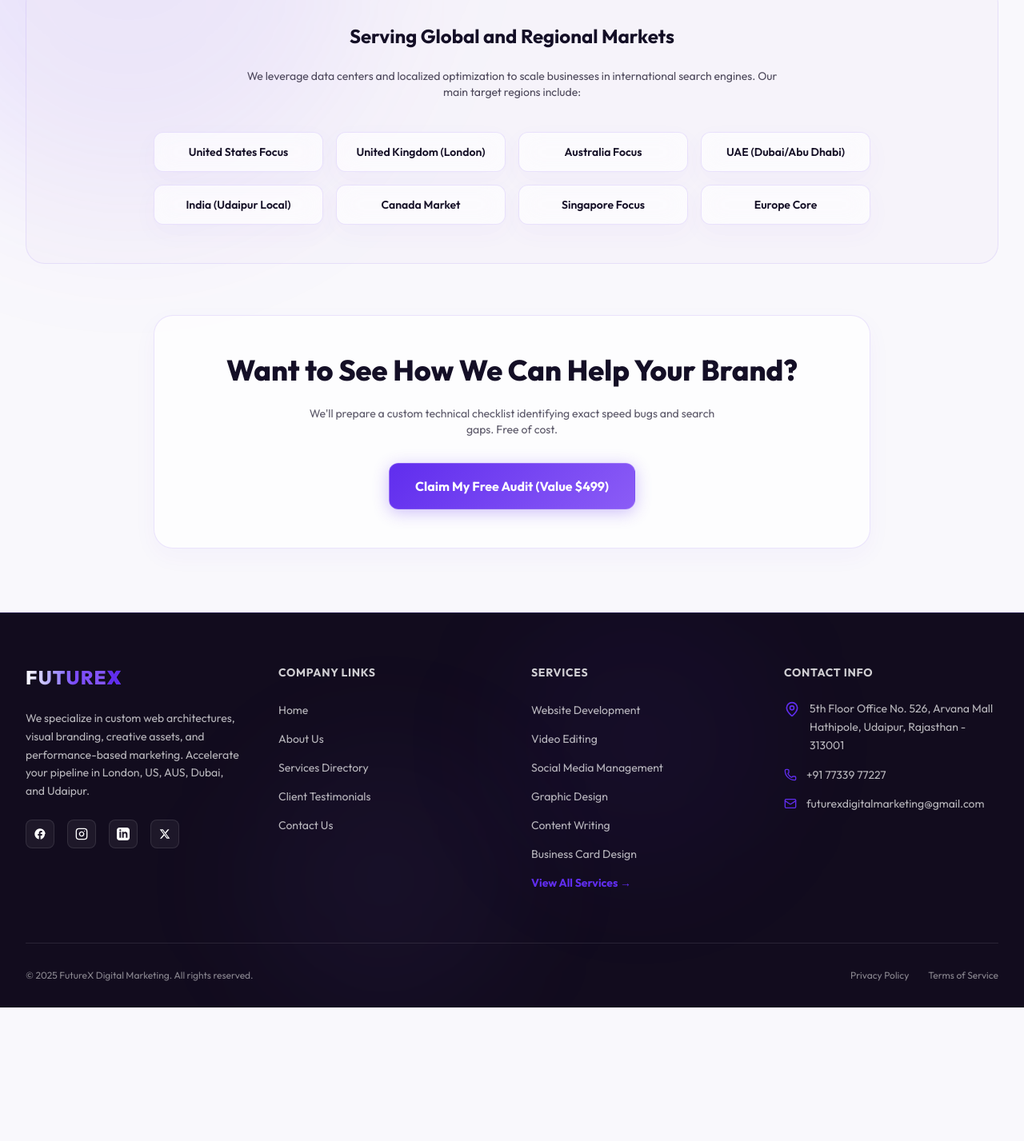
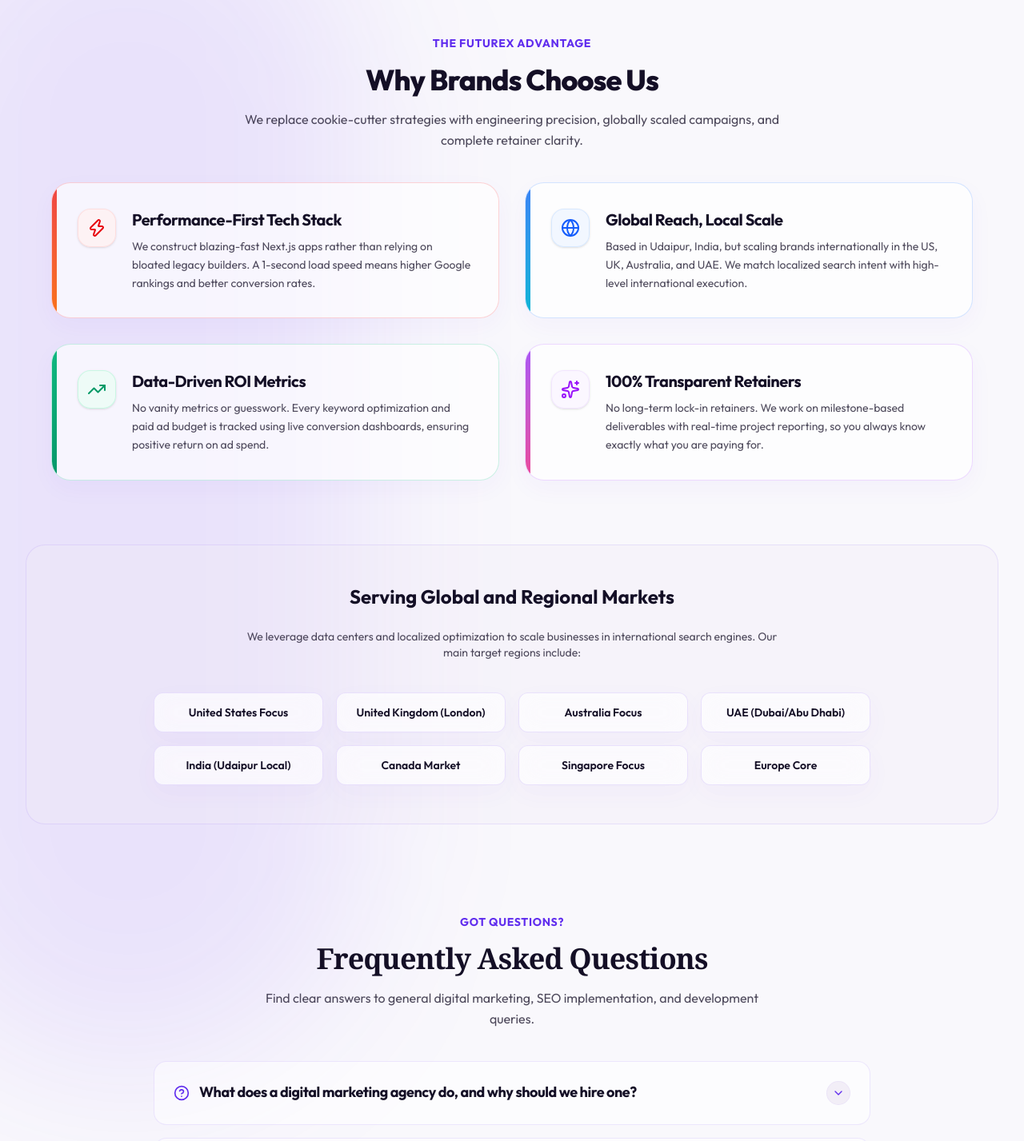
Before and after one commit to Eshbanoliver/futurexwebsite, a Next.js app: page /about in a window 1280 px wide. Shown: the part 994-2421 px from the top of the page at 80% size. Before the commit the page ends 2254 px from the top, so only its background shows below. Built offline with nearby package versions, Linux system fonts and the light colour scheme.

Commit message:
feat: add Why Choose Us and SEO-optimized FAQ sections to About page

```diff
--- a/src/app/about/page.tsx
+++ b/src/app/about/page.tsx
@@ -1,6 +1,17 @@
 import React from "react";
 import Link from "next/link";
-import { ShieldCheck, GraduationCap, Award, CheckCircle } from "lucide-react";
+import {
+  ShieldCheck,
+  GraduationCap,
+  Award,
+  CheckCircle,
+  Zap,
+  Globe,
+  TrendingUp,
+  Sparkles,
+  ChevronDown,
+  HelpCircle
+} from "lucide-react";
 import JsonLd, { localBusinessSchema } from "@/components/JsonLd";
 
 export const metadata = {
@@ -8,7 +19,6 @@ export const metadata = {
   description: "Learn about FutureX Digital Marketing. We are a team of expert developers, copywriters, and SEO specialists serving US, UK, UAE, and local Udaipur brands.",
 };
 
-export default function About() {
 const eeatValues = [
   {
     letter: "E",
@@ -44,15 +54,96 @@ export default function About() {
   }
 ];
 
+const whyChooseUs = [
+  {
+    title: "Performance-First Tech Stack",
+    desc: "We construct blazing-fast Next.js apps rather than relying on bloated legacy builders. A 1-second load speed means higher Google rankings and better conversion rates.",
+    icon: Zap,
+    colorClass: "from-[#ef4444] to-[#f97316]",
+    borderClass: "!border-red-500/20 hover:!border-red-500/50",
+    textClass: "group-hover:text-red-600",
+    badgeClass: "bg-red-50/80 text-red-600 border-red-200/50"
+  },
+  {
+    title: "Global Reach, Local Scale",
+    desc: "Based in Udaipur, India, but scaling brands internationally in the US, UK, Australia, and UAE. We match localized search intent with high-level international execution.",
+    icon: Globe,
+    colorClass: "from-[#3b82f6] to-[#06b6d4]",
+    borderClass: "!border-blue-500/20 hover:!border-blue-500/50",
+    textClass: "group-hover:text-blue-600",
+    badgeClass: "bg-blue-50/80 text-blue-600 border-blue-200/50"
+  },
+  {
+    title: "Data-Driven ROI Metrics",
+    desc: "No vanity metrics or guesswork. Every keyword optimization and paid ad budget is tracked using live conversion dashboards, ensuring positive return on ad spend.",
+    icon: TrendingUp,
+    colorClass: "from-[#10b981] to-[#059669]",
+    borderClass: "!border-emerald-500/20 hover:!border-emerald-500/50",
+    textClass: "group-hover:text-emerald-600",
+    badgeClass: "bg-emerald-50/80 text-emerald-600 border-emerald-200/50"
+  },
+  {
+    title: "100% Transparent Retainers",
+    desc: "No long-term lock-in retainers. We work on milestone-based deliverables with real-time project reporting, so you always know exactly what you are paying for.",
+    icon: Sparkles,
+    colorClass: "from-[#a855f7] to-[#ec4899]",
+    borderClass: "!border-purple-500/20 hover:!border-purple-500/50",
+    textClass: "group-hover:text-purple-600",
+    badgeClass: "bg-purple-50/80 text-purple-600 border-purple-200/50"
+  }
+];
+
+const faqs = [
+  {
+    question: "What does a digital marketing agency do, and why should we hire one?",
+    answer: "A digital marketing agency helps businesses grow their online presence, attract high-quality leads, and increase sales. By hiring an agency like FutureX, you gain access to a dedicated team of SEO specialists, senior Next.js engineers, and certified Google Ad managers without the overhead of building an in-house team. We handle technical website optimization, search engine visibility, paid ad management, and conversion rate optimization (CRO) to maximize your return on investment."
+  },
+  {
+    question: "How long does it take to see organic rankings and traffic grow with SEO?",
+    answer: "SEO is a long-term strategic investment. Generally, campaigns start demonstrating noticeable improvements in search rankings and organic keyword impressions within 3 to 6 months. Achieving first-page rankings for highly competitive industry keywords typically takes 6 to 12 months. This timeline depends on your website's initial technical health, page loading speed, content depth, backlink authority, and competitor activity."
+  },
+  {
+    question: "Why does website loading speed impact Google search rankings?",
+    answer: "Google uses page speed and user experience metrics, known as Core Web Vitals (LCP, FID, CLS), as direct ranking signals. A slow-loading website frustrates users, leading to higher bounce rates and fewer conversions. At FutureX, we build blazing-fast websites using modern Next.js architecture and light liquid-glass styling, ensuring pages load in under 1 second to improve search engine rankings and increase visitor engagement."
+  },
+  {
+    question: "What is E-E-A-T and why is it important for my website's Google rankings?",
+    answer: "E-E-A-T stands for Experience, Expertise, Authoritativeness, and Trustworthiness. Google uses these quality rater guidelines to assess the credibility of your content. By demonstrating real-world experience, showcasing professional certifications, citing authoritative sources, and maintaining secure site features, you prove to Google that your brand is a trustworthy source of information. This is especially critical for competitive industries like finance, healthcare, and e-commerce."
+  },
+  {
+    question: "Can FutureX handle international SEO campaigns for US, UK, and UAE audiences?",
+    answer: "Yes, we specialize in multi-region international SEO. We configure hreflang tags, set up localized XML sitemaps, optimize content matching native dialects, and deploy content via globally distributed content delivery networks (CDNs). We currently scale search visibility and manage advertising campaigns for clients targeting buyers across the United States, United Kingdom, Australia, India, and the United Arab Emirates."
+  },
+  {
+    question: "How do you track, measure, and report the performance of our marketing campaigns?",
+    answer: "We believe in 100% transparency. We set up comprehensive analytics integrations using Google Analytics 4 (GA4), Google Search Console, and conversion tracking. Clients receive access to live, custom Looker Studio reporting dashboards that index key metrics like organic traffic, keyword positions, lead form submissions, cost-per-click (CPC), and return on ad spend (ROAS) in real-time."
+  }
+];
+
+export const faqSchema = {
+  "@context": "https://schema.org",
+  "@type": "FAQPage",
+  "mainEntity": faqs.map(faq => ({
+    "@type": "Question",
+    "name": faq.question,
+    "acceptedAnswer": {
+      "@type": "Answer",
+      "text": faq.answer
+    }
+  }))
+};
+
+export default function About() {
   return (
     <>
       <JsonLd schema={localBusinessSchema} />
+      <JsonLd schema={faqSchema} />
 
       <main className="relative min-h-screen pt-32 pb-20 bg-background text-foreground overflow-hidden">
         {/* Neon decorative glow */}
         <div className="absolute top-1/4 left-[-10%] w-[45%] h-[45%] bg-primary/10 rounded-full blur-[100px] pointer-events-none" />
 
-        <div className="max-w-7xl mx-auto px-4 sm:px-6 lg:px-8 relative z-10 space-y-16">
+        <div className="max-w-7xl mx-auto px-4 sm:px-6 lg:px-8 relative z-10 space-y-20">
           {/* Header */}
           <div className="text-center space-y-4 max-w-3xl mx-auto">
             <div className="text-sm font-bold uppercase tracking-wider text-primary">Our Story</div>
@@ -125,6 +216,48 @@ export default function About() {
             </div>
           </div>
 
+          {/* Why Choose Us Section */}
+          <div className="space-y-10 pt-8">
+            <div className="text-center space-y-4 max-w-2xl mx-auto">
+              <div className="text-sm font-bold uppercase tracking-wider text-primary">The FutureX Advantage</div>
+              <h2 className="text-3xl sm:text-4xl font-extrabold tracking-tight">Why Brands Choose Us</h2>
+              <p className="text-foreground/75 text-sm sm:text-base leading-relaxed">
+                We replace cookie-cutter strategies with engineering precision, globally scaled campaigns, and complete retainer clarity.
+              </p>
+            </div>
+
+            <div className="grid grid-cols-1 md:grid-cols-2 gap-8 max-w-6xl mx-auto">
+              {whyChooseUs.map((item, i) => {
+                const Icon = item.icon;
+                return (
+                  <div
+                    key={i}
+                    className={`group relative overflow-hidden rounded-3xl p-8 liquid-glass transition-all duration-300 hover:-translate-y-1 hover:scale-[1.01] hover:shadow-xl ${item.borderClass}`}
+                  >
+                    {/* Card decorative gradient line on left edge */}
+                    <div className={`absolute left-0 top-0 bottom-0 w-1.5 bg-gradient-to-b ${item.colorClass}`} />
+
+                    <div className="flex flex-col sm:flex-row items-start gap-5 relative z-10">
+                      {/* Icon wrapper with capsule theme styling */}
+                      <div className={`shrink-0 w-12 h-12 rounded-2xl flex items-center justify-center border shadow-sm ${item.badgeClass} transition-transform duration-300 group-hover:scale-115`}>
+                        <Icon className="w-6 h-6" />
+                      </div>
+
+                      <div className="space-y-2">
+                        <h3 className={`text-xl font-bold tracking-tight transition-colors duration-300 ${item.textClass}`}>
+                          {item.title}
+                        </h3>
+                        <p className="text-foreground/75 leading-relaxed text-sm">
+                          {item.desc}
+                        </p>
+                      </div>
+                    </div>
+                  </div>
+                );
+              })}
+            </div>
+          </div>
+
           {/* Focus Regions Map Section */}
           <div className="bg-secondary/35 rounded-3xl border border-primary/10 p-8 md:p-12 space-y-6 text-center">
             <h2 className="text-2xl font-bold">Serving Global and Regional Markets</h2>
@@ -136,6 +269,41 @@ export default function About() {
                 <div key={i} className="liquid-glass py-2.5 px-2 sm:py-3.5 sm:px-4 rounded-xl border border-primary/10 text-[11px] sm:text-xs md:text-sm font-semibold text-center flex items-center justify-center min-h-[50px]">
                   {region}
                 </div>
+              ))}
+            </div>
+          </div>
+
+          {/* FAQ Section */}
+          <div className="space-y-10 pt-8">
+            <div className="text-center space-y-4 max-w-2xl mx-auto">
+              <div className="text-sm font-bold uppercase tracking-wider text-primary">Got Questions?</div>
+              <h2 className="text-3xl sm:text-4xl font-extrabold tracking-tight font-serif">Frequently Asked Questions</h2>
+              <p className="text-foreground/75 text-sm sm:text-base leading-relaxed">
+                Find clear answers to general digital marketing, SEO implementation, and development queries.
+              </p>
+            </div>
+
+            <div className="max-w-4xl mx-auto space-y-4">
+              {faqs.map((faq, i) => (
+                <details
+                  key={i}
+                  className="group border border-primary/10 rounded-2xl bg-white/50 backdrop-blur-md p-5 sm:p-6 transition-all duration-300 [&_summary::-webkit-details-marker]:hidden hover:border-primary/30"
+                >
+                  <summary className="flex items-center justify-between cursor-pointer focus:outline-none select-none list-none">
+                    <div className="flex items-center gap-3 pr-4">
+                      <HelpCircle className="w-5 h-5 text-primary shrink-0 transition-transform duration-300 group-hover:scale-110" />
+                      <h3 className="text-base sm:text-lg font-bold text-foreground leading-snug tracking-tight">
+                        {faq.question}
+                      </h3>
+                    </div>
+                    <span className="shrink-0 transition-transform duration-300 group-open:rotate-180 bg-secondary/80 rounded-full p-1.5 border border-primary/5">
+                      <ChevronDown className="w-4 h-4 text-primary" />
+                    </span>
+                  </summary>
+                  <div className="mt-4 pl-8 border-t border-primary/5 pt-4 text-foreground/75 text-sm leading-relaxed">
+                    {faq.answer}
+                  </div>
+                </details>
               ))}
             </div>
           </div>
```
Lines whose indentation alone changed are shown as unchanged.
